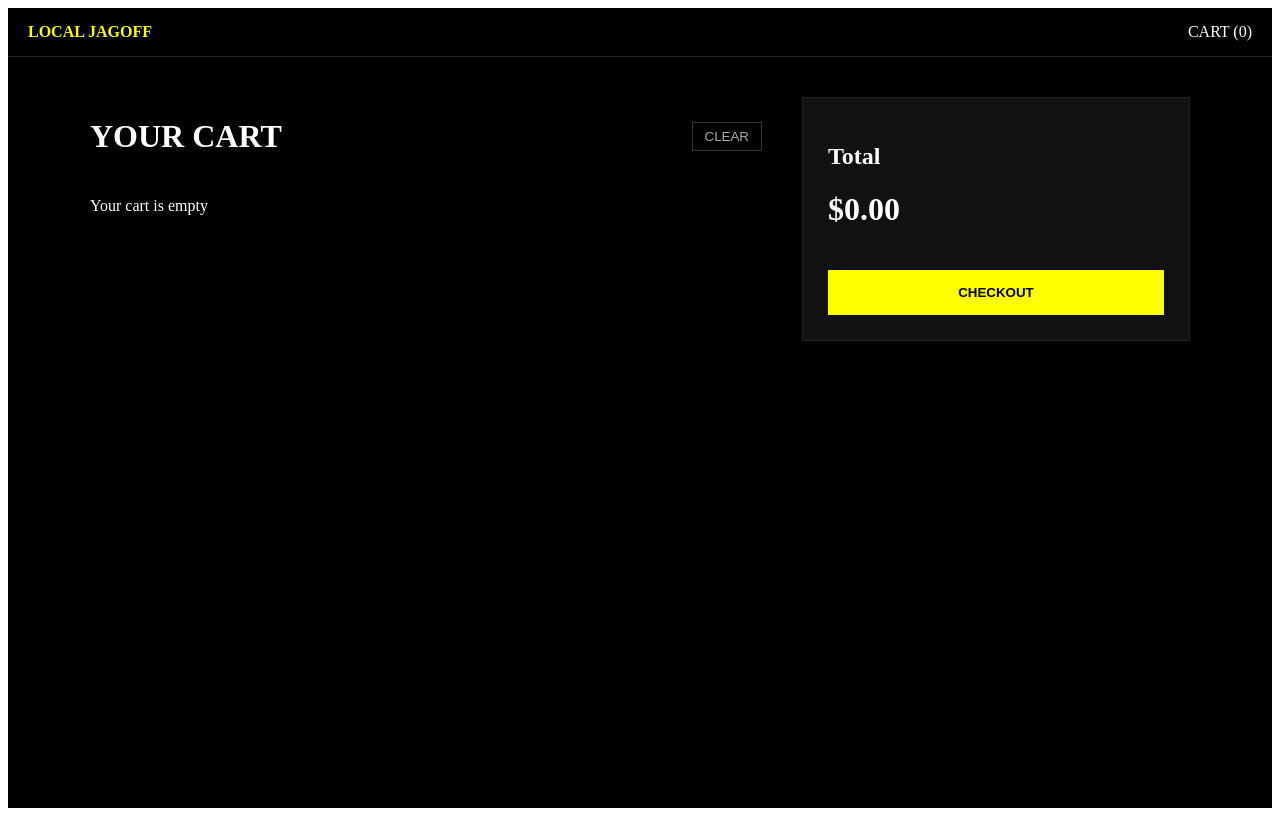
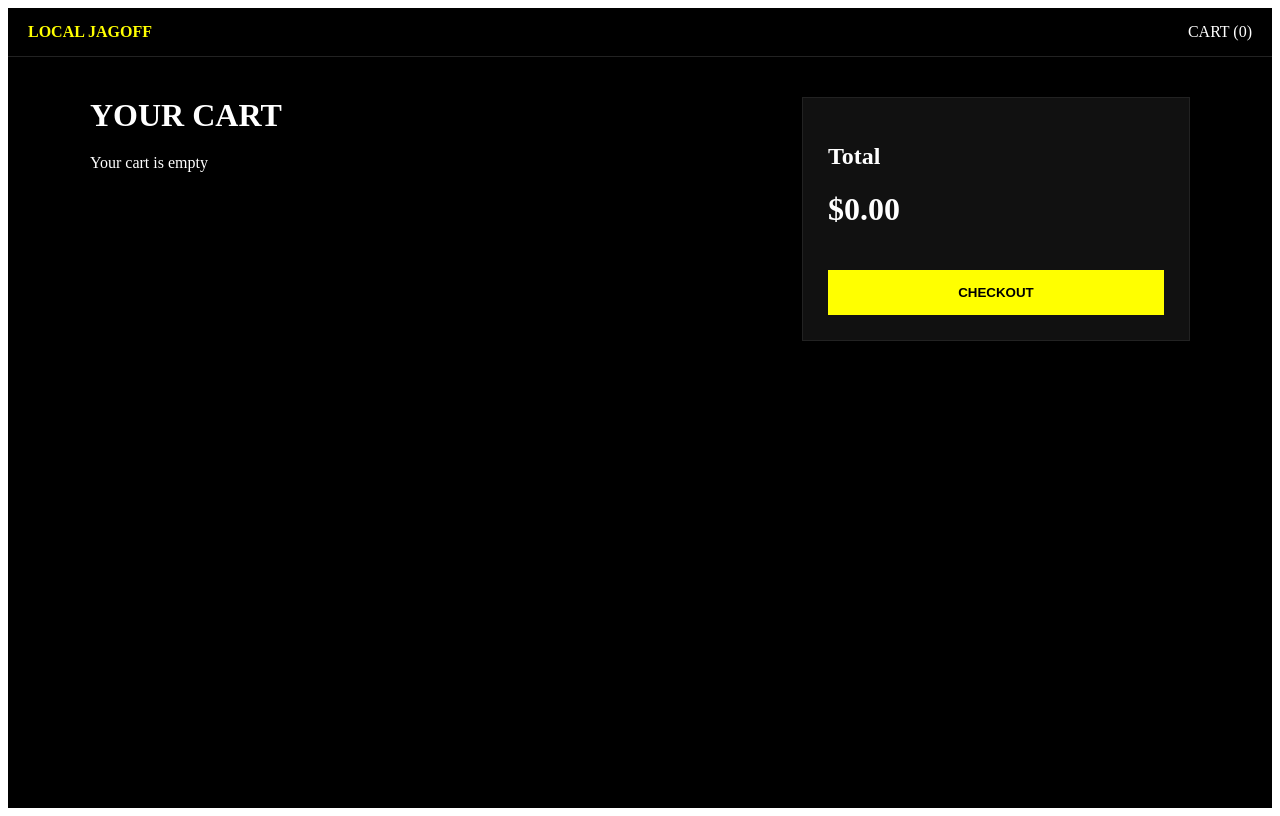
Before and after one commit to localjagoff/localjagoff-site, a Next.js app: page /cart in a window 1280 px wide. Built offline with nearby package versions, Linux system fonts and the light colour scheme.

Commit message:
Update cart.js

```diff
--- a/pages/cart.js
+++ b/pages/cart.js
@@ -5,14 +5,13 @@ export default function CartPage() {
   const [cart, setCart] = useState([]);
 
   useEffect(() => {
-    setCart(JSON.parse(localStorage.getItem("cart")) || []);
+    const stored = JSON.parse(localStorage.getItem("cart")) || [];
+    setCart(stored);
   }, []);
 
-  const update = (c) => {
-    setCart(c);
-    localStorage.setItem("cart", JSON.stringify(c));
-
-    // 🔥 update navbar live
+  const updateCart = (updated) => {
+    setCart(updated);
+    localStorage.setItem("cart", JSON.stringify(updated));
     window.dispatchEvent(new Event("cartUpdated"));
   };
 
@@ -22,60 +21,93 @@ export default function CartPage() {
     window.dispatchEvent(new Event("cartUpdated"));
   };
 
-  const add = (i) => {
-    const c = [...cart];
-    c[i].quantity++;
-    update(c);
+  const increaseQty = (index) => {
+    const updated = [...cart];
+    updated[index].quantity += 1;
+    updateCart(updated);
   };
 
-  const sub = (i) => {
-    const c = [...cart];
-    if (c[i].quantity > 1) c[i].quantity--;
-    else c.splice(i, 1);
-    update(c);
+  const decreaseQty = (index) => {
+    const updated = [...cart];
+    if (updated[index].quantity > 1) {
+      updated[index].quantity -= 1;
+    } else {
+      updated.splice(index, 1);
+    }
+    updateCart(updated);
   };
 
   const total = cart.reduce(
-    (s, item) => s + item.quantity * Number(item.price),
+    (sum, item) => sum + Number(item.price) * item.quantity,
     0
   );
 
+  const checkout = async () => {
+    try {
+      const res = await fetch("/api/create-checkout-session", {
+        method: "POST",
+        headers: {
+          "Content-Type": "application/json",
+        },
+        body: JSON.stringify({ items: cart }),
+      });
+
+      const data = await res.json();
+
+      if (data.url) {
+        window.location.href = data.url;
+      } else {
+        console.error(data);
+        alert("Checkout failed");
+      }
+    } catch (err) {
+      console.error(err);
+      alert("Checkout error");
+    }
+  };
+
   return (
-    <div style={{ background: "#000", color: "#fff", minHeight: "100vh" }}>
+    <div style={styles.page}>
       <Navbar />
 
       <div style={styles.container}>
-        {/* LEFT */}
-        <div style={styles.items}>
-          <div style={styles.header}>
-            <h1>YOUR CART</h1>
-            <button style={styles.clear} onClick={clearCart}>
-              CLEAR
-            </button>
+        {/* LEFT SIDE */}
+        <div style={styles.left}>
+          <div style={styles.headerRow}>
+            <h1 style={styles.title}>YOUR CART</h1>
+            {cart.length > 0 && (
+              <button style={styles.clearBtn} onClick={clearCart}>
+                CLEAR
+              </button>
+            )}
           </div>
 
           {cart.length === 0 && <p>Your cart is empty</p>}
 
           {cart.map((item, i) => (
-            <div key={item.key} style={styles.item}>
+            <div key={i} style={styles.item}>
               <img
                 src={item.image || "https://via.placeholder.com/80"}
-                style={styles.img}
+                style={styles.image}
               />
 
               <div style={styles.details}>
                 <h3>{item.name}</h3>
-                <p style={styles.sub}>{item.size}</p>
-                <p>${item.price}</p>
+                <p style={styles.price}>${item.price}</p>
               </div>
 
-              {/* 🔥 FIXED BUTTONS */}
               <div style={styles.qty}>
-                <button style={styles.qtyBtn} onClick={() => sub(i)}>
+                <button
+                  style={styles.qtyBtn}
+                  onClick={() => decreaseQty(i)}
+                >
                   −
                 </button>
                 <span style={styles.qtyNum}>{item.quantity}</span>
-                <button style={styles.qtyBtn} onClick={() => add(i)}>
+                <button
+                  style={styles.qtyBtn}
+                  onClick={() => increaseQty(i)}
+                >
                   +
                 </button>
               </div>
@@ -83,12 +115,18 @@ export default function CartPage() {
           ))}
         </div>
 
-        {/* RIGHT */}
-        <div style={styles.summary}>
+        {/* RIGHT SIDE */}
+        <div style={styles.right}>
           <h2>Total</h2>
           <h1>${total.toFixed(2)}</h1>
 
-          <button style={styles.checkout}>CHECKOUT</button>
+          <button
+            style={styles.checkoutBtn}
+            onClick={checkout}
+            disabled={cart.length === 0}
+          >
+            CHECKOUT
+          </button>
         </div>
       </div>
     </div>
@@ -96,25 +134,46 @@ export default function CartPage() {
 }
 
 const styles = {
+  page: {
+    background: "#000",
+    color: "#fff",
+    minHeight: "100vh",
+  },
+
   container: {
     maxWidth: "1100px",
     margin: "0 auto",
+    padding: "40px 20px",
     display: "flex",
     gap: "40px",
-    padding: "40px 20px",
     flexWrap: "wrap",
   },
 
-  items: { flex: 2 },
+  left: {
+    flex: 2,
+  },
 
-  header: {
+  right: {
+    flex: 1,
+    background: "#111",
+    padding: "25px",
+    border: "1px solid #222",
+    height: "fit-content",
+    minWidth: "260px",
+  },
+
+  headerRow: {
     display: "flex",
     justifyContent: "space-between",
     alignItems: "center",
     marginBottom: "20px",
   },
 
-  clear: {
+  title: {
+    margin: 0,
+  },
+
+  clearBtn: {
     background: "none",
     border: "1px solid #333",
     color: "#aaa",
@@ -130,7 +189,7 @@ const styles = {
     padding: "15px 0",
   },
 
-  img: {
+  image: {
     width: "80px",
     height: "80px",
     objectFit: "cover",
@@ -141,15 +200,14 @@ const styles = {
     flex: 1,
   },
 
-  sub: {
-    color: "#aaa",
-    fontSize: "14px",
+  price: {
+    color: "#ccc",
   },
 
   qty: {
     display: "flex",
     alignItems: "center",
-    gap: "8px",
+    gap: "10px",
   },
 
   qtyBtn: {
@@ -167,16 +225,7 @@ const styles = {
     textAlign: "center",
   },
 
-  summary: {
-    flex: 1,
-    background: "#111",
-    padding: "25px",
-    border: "1px solid #222",
-    height: "fit-content",
-    minWidth: "280px",
-  },
-
-  checkout: {
+  checkoutBtn: {
     marginTop: "20px",
     width: "100%",
     padding: "15px",
```
